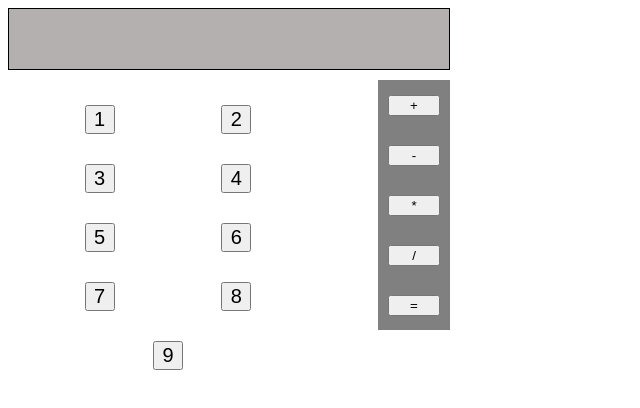
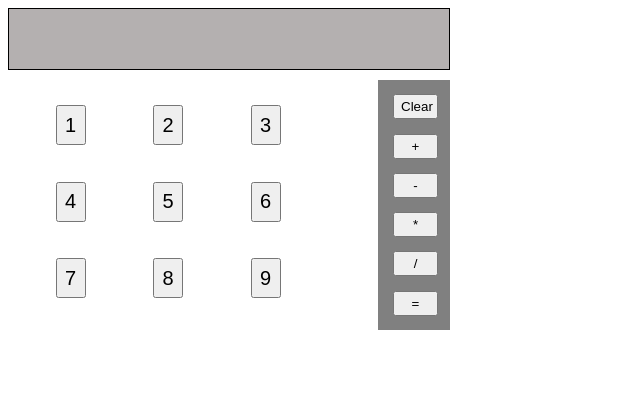
Before and after one commit to Grattade07/Calculator, a plain HTML site: page index.html in a window 1280 px wide. Shown: the whole page, without its empty margins (0-640 px from the left). Drawn offline with Linux system fonts and the light colour scheme.

Commit message:
refined calc styling

```diff
--- a/index.html
+++ b/index.html
@@ -23,6 +23,7 @@
                 <button class="num">9</button>
             </div>
             <div id="functions">
+                <button class="opr">Clear</button>
                 <button class="opr">+</button>
                 <button class="opr">-</button>
                 <button class="opr">*</button>
--- a/style.css
+++ b/style.css
@@ -29,7 +29,8 @@
 
 .num {
     width: 30px;
-    margin: 15px 40px;
+    height:40px;
+    margin: 15px 30px;
     font-size: 20px;
 
 }
@@ -37,13 +38,14 @@
 #functions {
     display: flex;
     flex-direction: column;
-    justify-content: space-around;
+    justify-content: space-evenly;
     background-color: grey;
     width: 72px;
     height: 250px;
 }
 
 .opr {
-    margin: 0px 10px;
-
+    margin: 0px 15px;
+    width: 45px;
+    height: 25px;
 }
```
